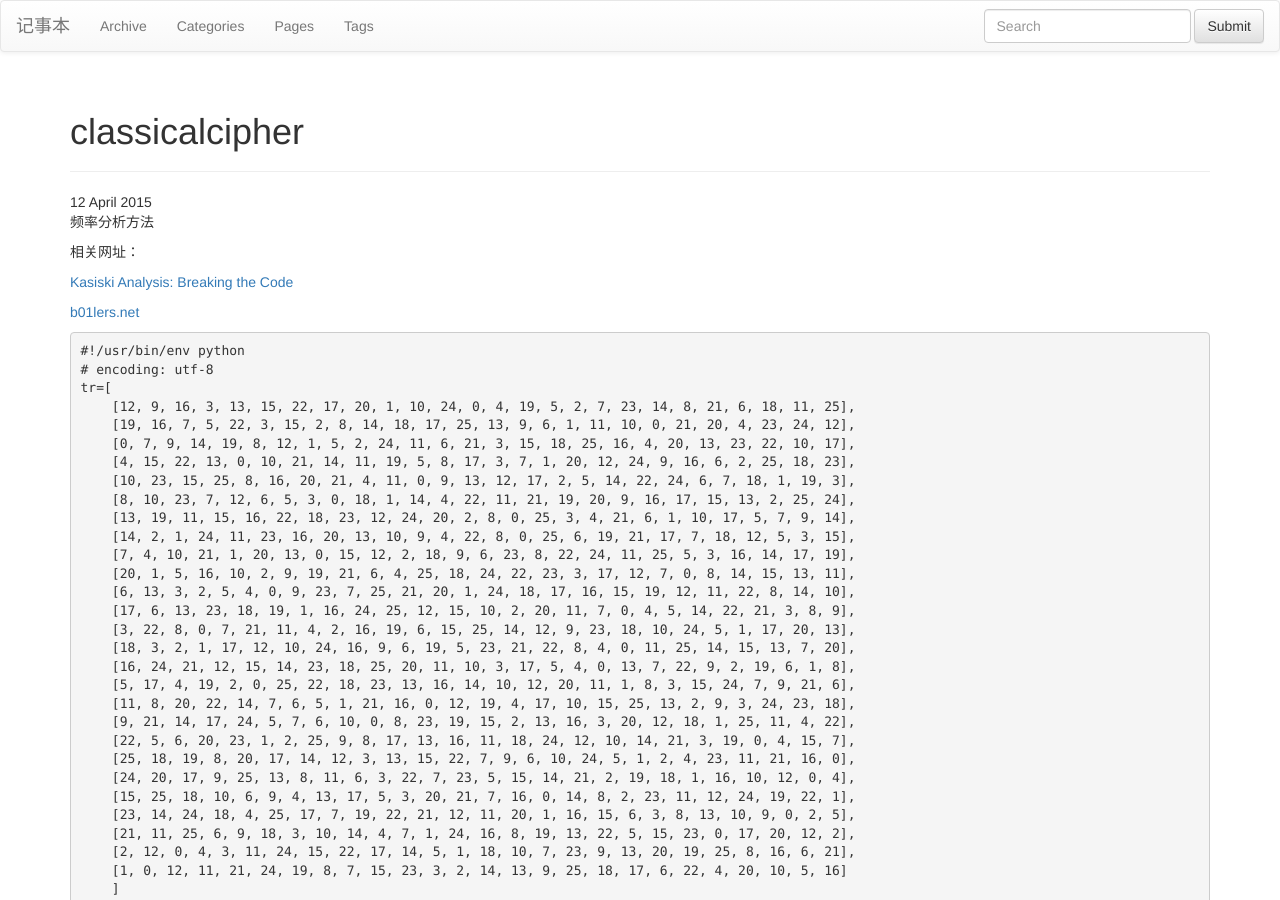
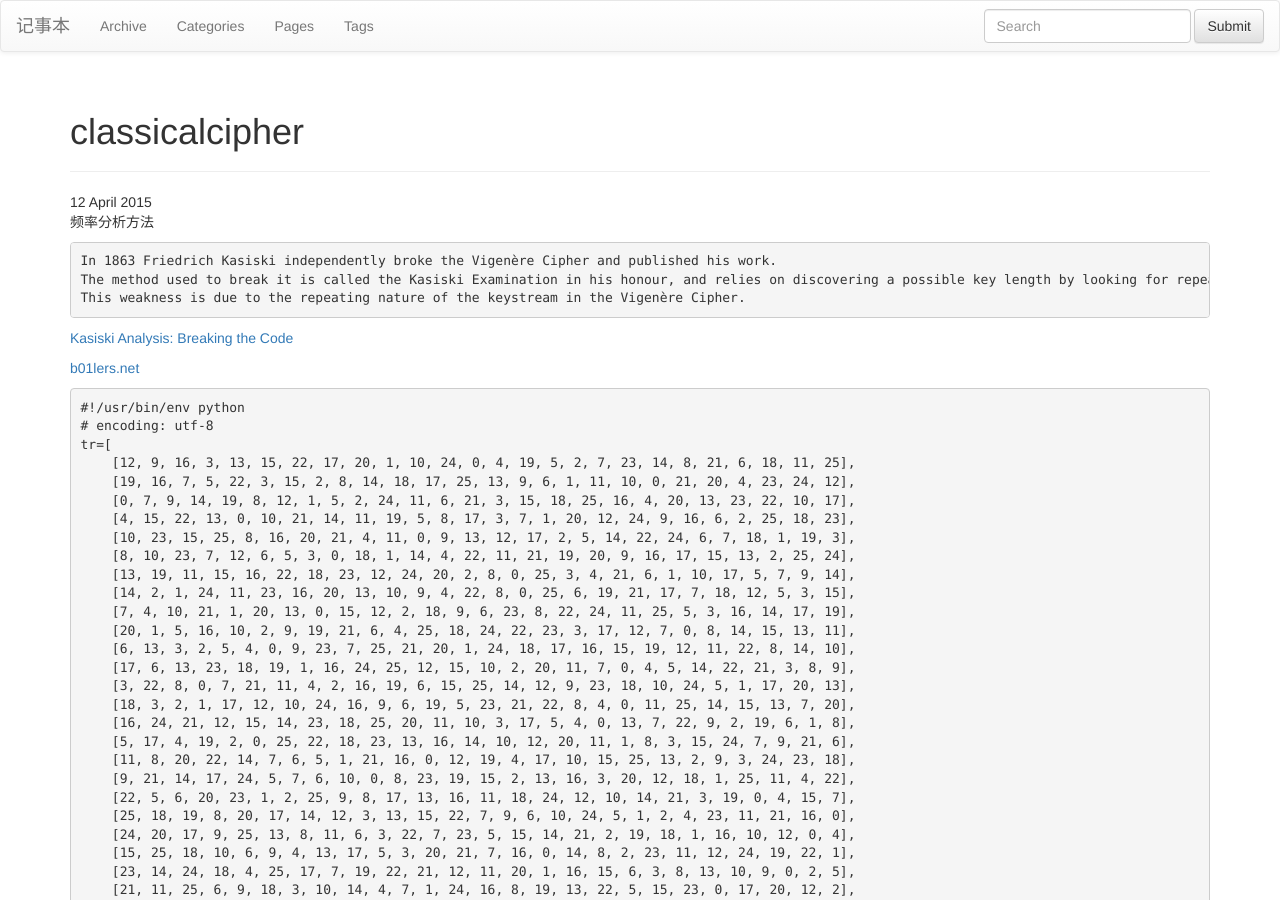
Before and after one commit to tank96a/article, a Jekyll site: the page built from _posts/2015-04-12-Kasiski-Analysis.md, in a window 1280 px wide and 900 px high. Built offline with Jekyll 4.4.1, drawn with Linux system fonts in a browser that asks for light colours; nearby versions of some CDN libraries; library files that are not in the unit come from our copies; comment, search, counter and statistics services are not loaded.

Commit message:
Update 2015-04-12-Kasiski-Analysis.md

```diff
--- a/_posts/2015-04-12-Kasiski-Analysis.md
+++ b/_posts/2015-04-12-Kasiski-Analysis.md
@@ -10,7 +10,13 @@ tags:
 
 频率分析方法
 
-相关网址：
+{% raw %}
+<pre>
+In 1863 Friedrich Kasiski independently broke the Vigenère Cipher and published his work.
+The method used to break it is called the Kasiski Examination in his honour, and relies on discovering a possible key length by looking for repeated patterns within the ciphertext. This is then used to split the ciphertext into sections, and perform frequency analysis on each of the parts that were encrypted using the same letter from the keyword.
+This weakness is due to the repeating nature of the keystream in the Vigenère Cipher.
+</pre>
+{% endraw %}
 
 [Kasiski Analysis: Breaking the Code](http://crypto.interactive-maths.com/kasiski-analysis-breaking-the-code.html)
 
```
